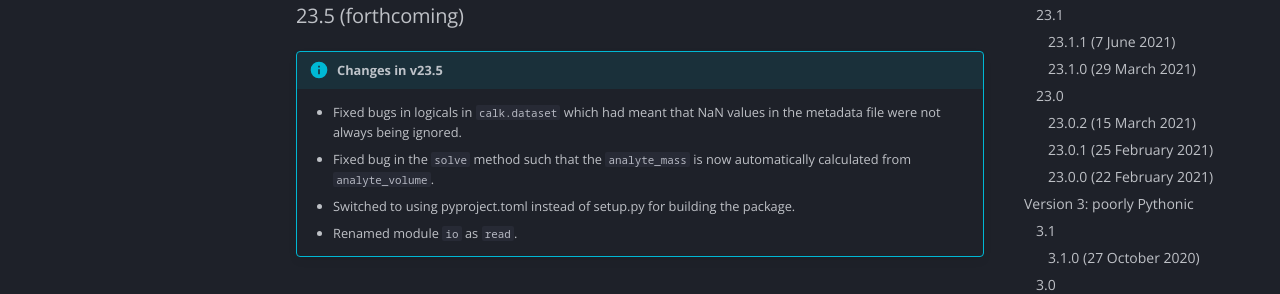
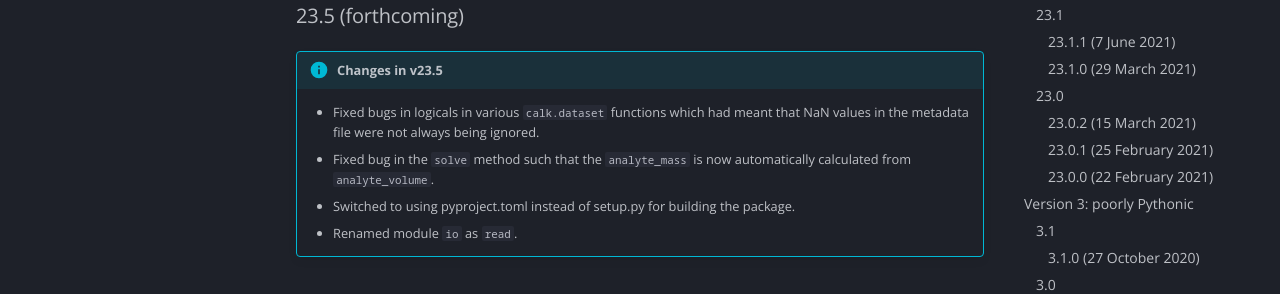
Before and after one commit to mvdh7/calkulate, an MkDocs documentation site: the page built from docs/versions.md, in a window 1280 px wide and 900 px high. Shown: the part 338-632 px from the top of the window. Built offline with MkDocs 1.6.1 and Material for MkDocs 9.7.7, drawn with Linux system fonts in a browser that asks for light colours; comment, search, counter and statistics services are not loaded.

Commit message:
Improve version update message

```diff
--- a/docs/versions.md
+++ b/docs/versions.md
@@ -8,7 +8,7 @@ Calkulate v3 went too far overboard with the OO approach and ended up being very
 
 !!! info "Changes in v23.5"
 
-    * Fixed bugs in logicals in `calk.dataset` which had meant that NaN values in the metadata file were not always being ignored.
+    * Fixed bugs in logicals in various `calk.dataset` functions which had meant that NaN values in the metadata file were not always being ignored.
     * Fixed bug in the `solve` method such that the `analyte_mass` is now automatically calculated from `analyte_volume`.
     * Switched to using pyproject.toml instead of setup.py for building the package.
     * Renamed module `io` as `read`.
```
